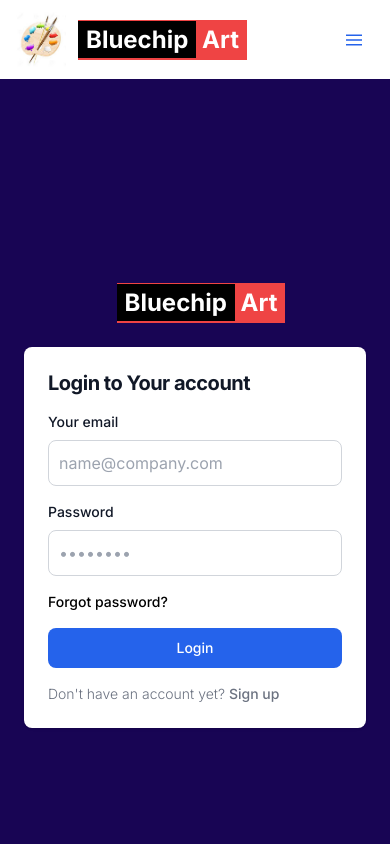
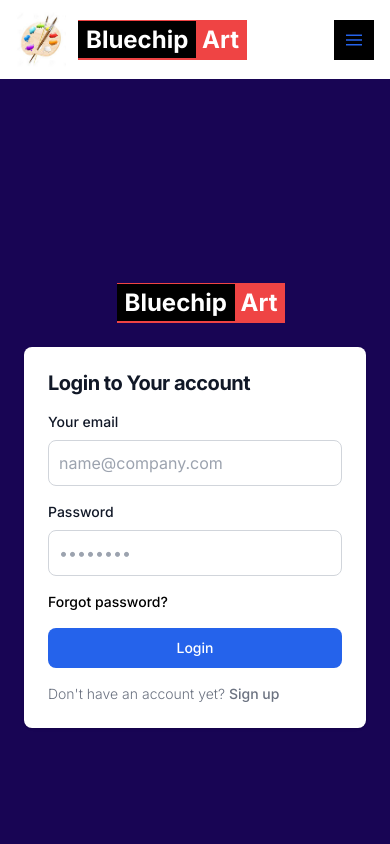
Before and after one commit to Hrushi4151/Assetpoolingfos, a Next.js app: page /login in a window 390 px wide. Shown: the top 844 px of the page. Built offline with nearby package versions, Linux system fonts and the light colour scheme; no server answers.

Commit message:
Update Navbar.js

```diff
--- a/src/app/components/Navbar.js
+++ b/src/app/components/Navbar.js
@@ -93,7 +93,7 @@ const Navbar = () => {
                 Art{" "}
               </p>
             </div>
-            <div className="lg:hidden text-right bg-white">
+            <div className="lg:hidden text-right bg-black">
               <button
                 onClick={() => setToggle(true)}
                 className="navbar-burger flex items-center text-blue-600 p-3"
```
